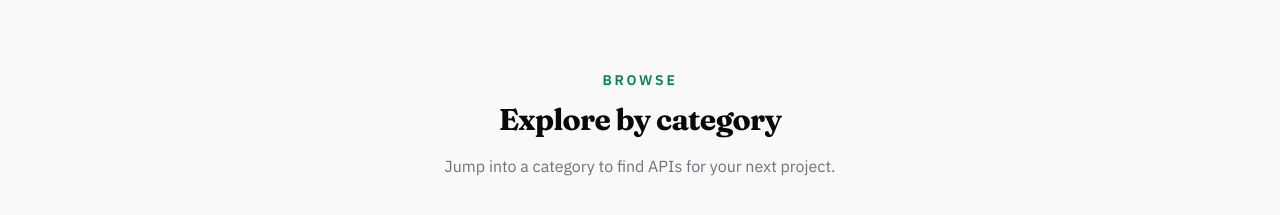
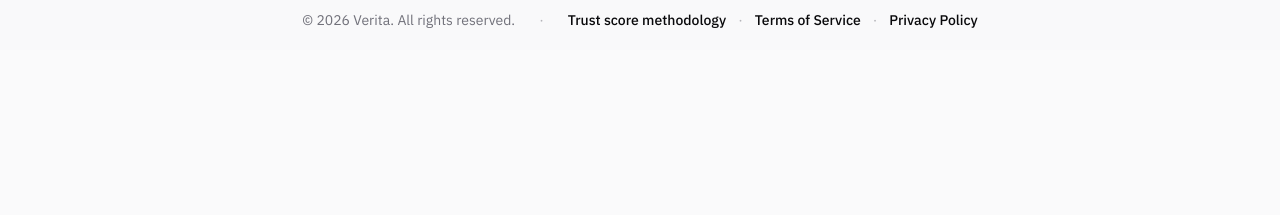
Before and after one commit to millareskenneth/Verita, a Next.js app: page / in a window 1280 px wide. Shown: the part 2565-2780 px from the top of the page. After the commit the page ends 2615 px from the top, so only its background shows below. Built offline with nearby package versions, Linux system fonts and the light colour scheme; no server answers.

Commit message:
chore(landing): remove browse catalog / categories section from homepage

```diff
--- a/src/app/page.tsx
+++ b/src/app/page.tsx
@@ -1,4 +1,3 @@
-import { CategoriesSection } from "@/components/landing/CategoriesSection";
 import { FeaturedApisSection } from "@/components/landing/FeaturedApisSection";
 import { FeaturesSection } from "@/components/landing/FeaturesSection";
 import { HeroSection } from "@/components/landing/HeroSection";
@@ -16,7 +15,6 @@ export default function HomePage() {
 
       <HowItWorksSection />
       <FeaturedApisSection />
-      <CategoriesSection />
     </LandingMotionShell>
   );
 }
```
